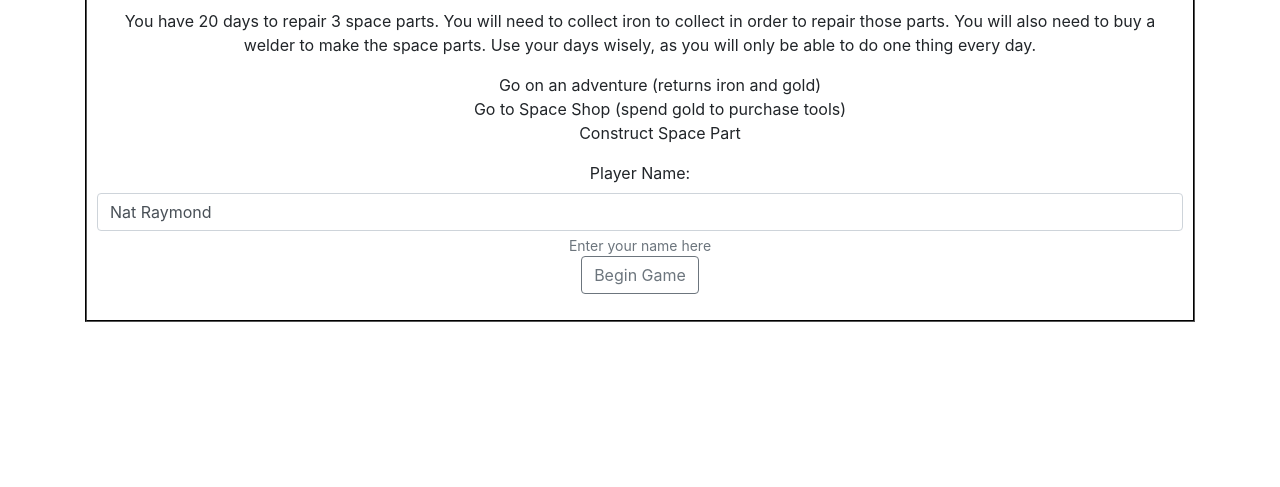
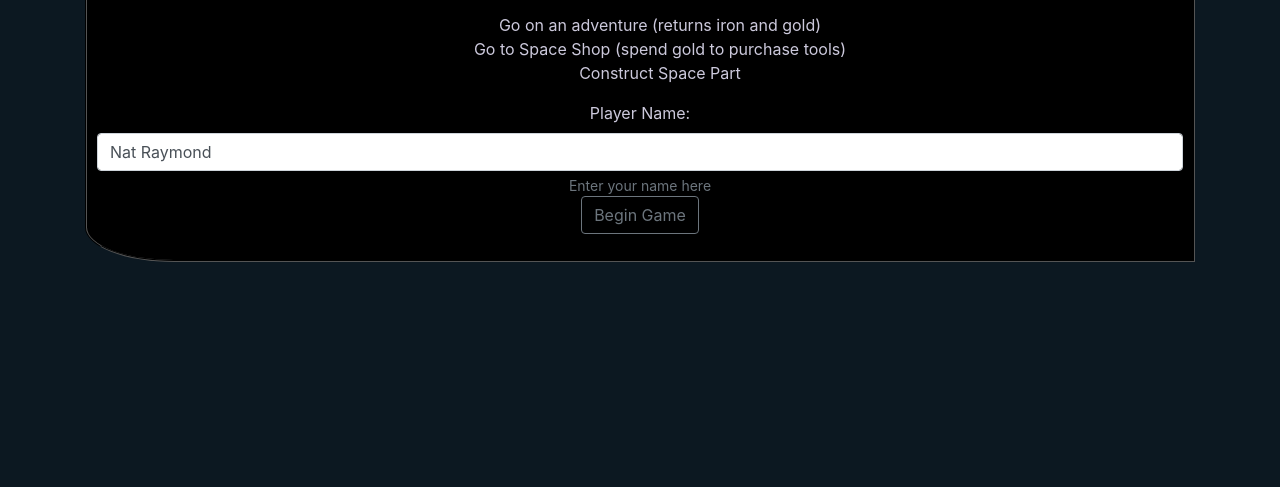
Before and after one commit to sinkstyt/game-project, a website built with webpack: page src/index.html in a window 1280 px wide. Shown: the part 313-800 px from the top of the page. Built offline with nearby package versions, Linux system fonts and the light colour scheme.

Commit message:
add space cadet color, startPage style

```diff
--- a/src/css/styles.css
+++ b/src/css/styles.css
@@ -1,38 +1,41 @@
+body {
+  color: #CCC9DC;
+  background-color: #0C1821;
+}
 .jumbotron {
   text-align: center;
 }
 ul {
   list-style-type: none;
 }
-
 .green {
   color: green;
 }
-
 .red {
   color: red;
 }
-
 .main, .followUp{
   display: none;
 }
 .startPage, .followUp{
-  margin-top: 200px;
+  background-color: #000000;
+  border-radius: 0 8% 0 8%;
+  margin-top: 140px;
   border: 2px groove black;
   padding: 10px;
   text-align: center;
 }
-
 .shop-container {
   display: none;
   margin-top: 10px;
   padding: 10px;
-  border: 2px groove grey;
+  border: 2px groove #324A5F;
 }
 /* Color pallete::after
 #000000 - Black
-0C1821 - Rich Black FOGRA 29
-1B2A41 - Oxford Blue
-324A5F - Charcoal
-CCC9DC - Languid Lavender
+#0C1821 - Rich Black FOGRA 29
+#1B2A41 - Oxford Blue
+#302F4D - Space Cadet
+#324A5F - Charcoal
+#CCC9DC - Languid Lavender
 */
```
